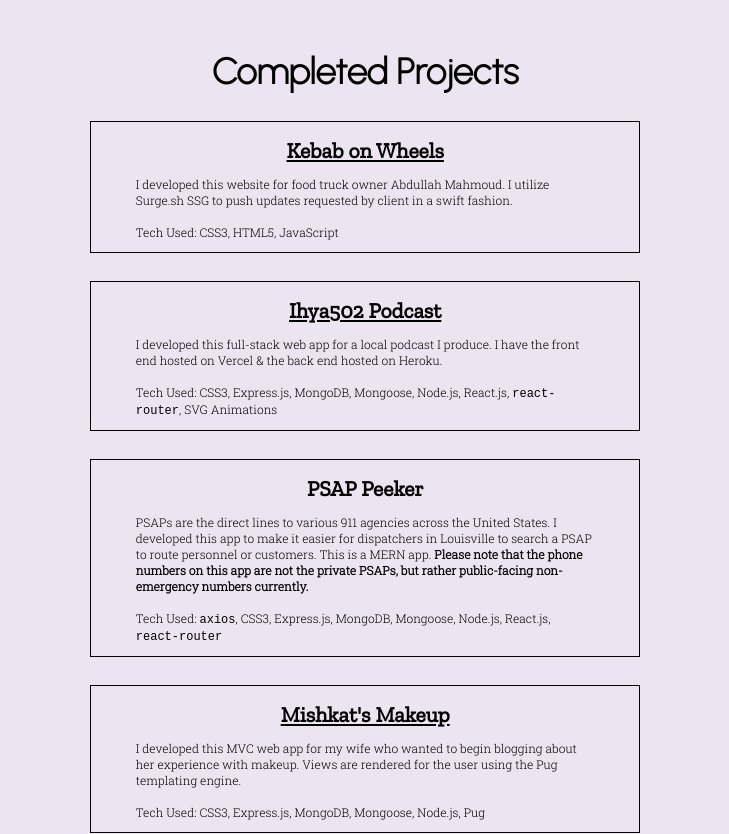
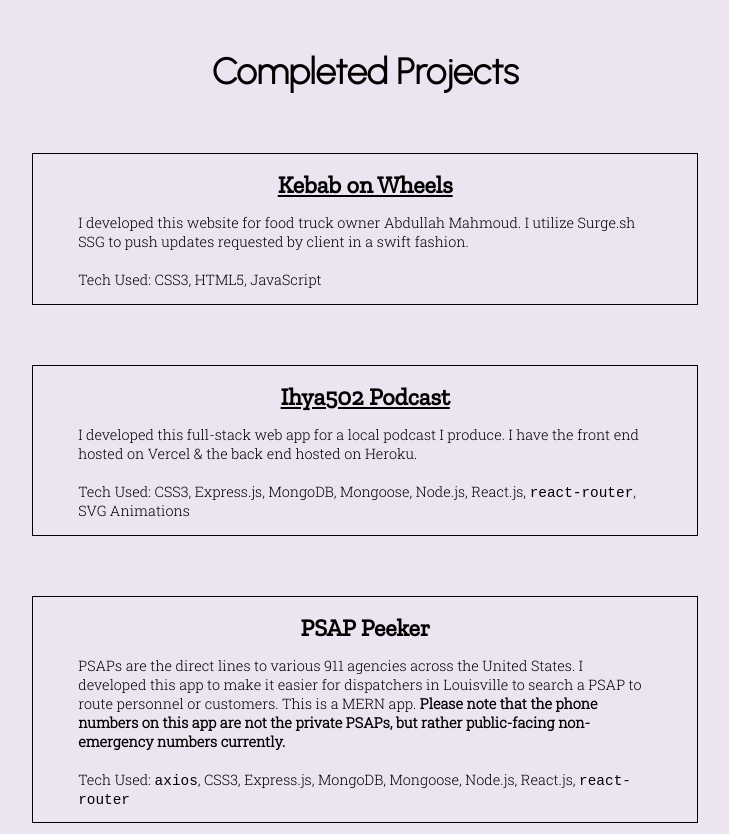
Before and after one commit to hamzafoy/hamza_foy_anthology, a React (Create React App) app: page / in a window 1280 px wide. Shown: the part 1140-1974 px from the top of the page, without its empty margins (486-1215 px from the left). Built offline with nearby package versions, Linux system fonts and the light colour scheme.

Commit message:
update body section for desktop layout.

```diff
--- a/src/BodySection/BodySection.css
+++ b/src/BodySection/BodySection.css
@@ -106,6 +106,27 @@
     background-size: cover;
 }
 
+
+.project-list__item {
+    border: 1px black solid;
+    margin: 7.5vh 7.5vw 0;
+}
+
+
+.item__label {
+    padding: 2vh 0 0;
+    font-family: 'Zilla Slab', sans-serif;
+    font-size: 1.5rem;
+}
+
+
+.item__text {
+    padding: 0 3.5vw;
+    font-family: 'Roboto Slab', serif;
+    font-size: 0.9rem;
+    text-align: left;
+}
+
 /*- SVG Styles -*/
 
 .layered-step-white-top {
```
